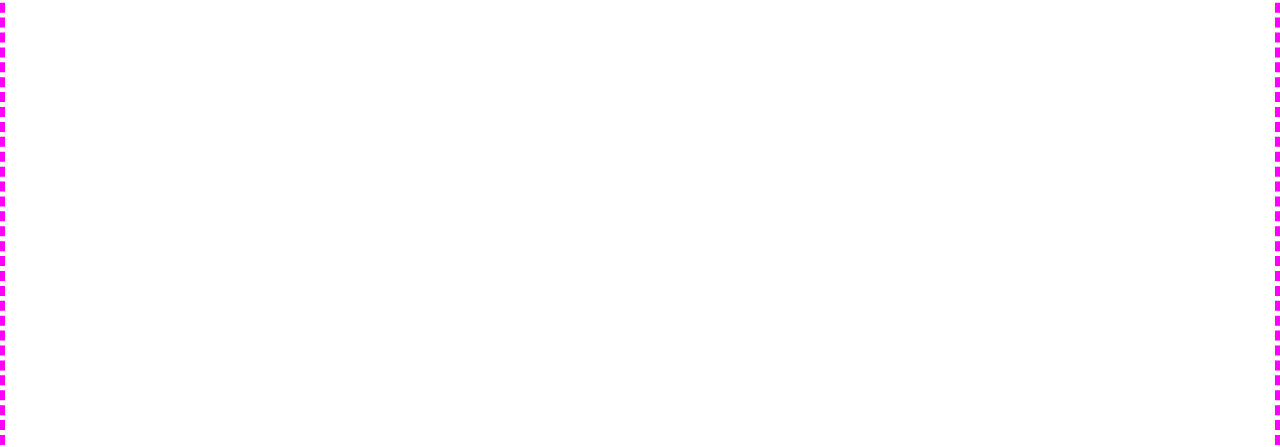
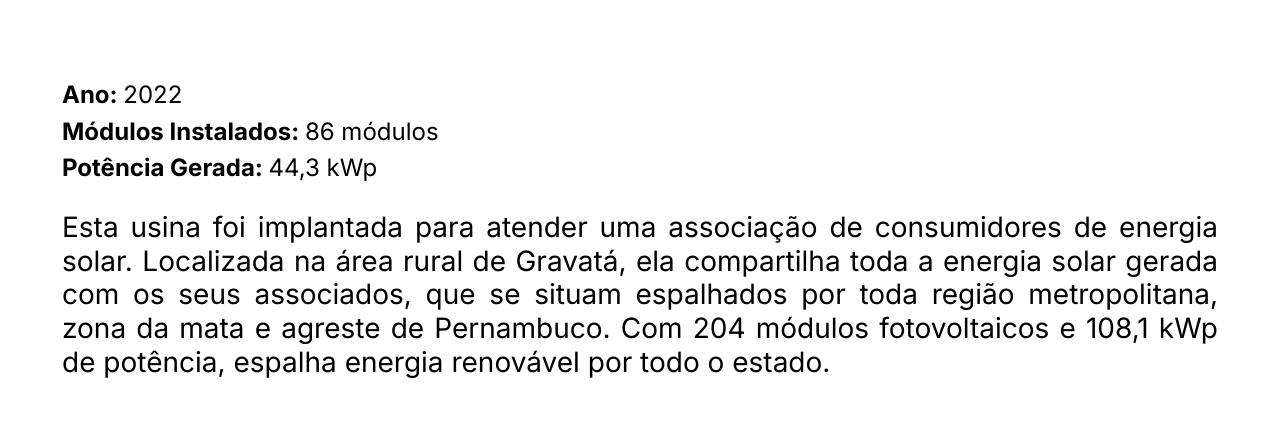
Before and after one commit to mdlpontual/_volta-es_website-react, a React (Vite) app: page /sitioTanque in a window 1280 px wide. Shown: the part 1006-1453 px from the top of the page. Built offline with nearby package versions, Linux system fonts and the light colour scheme.

Commit message:
description text box

```diff
--- a/src/assets/imagesHub.jsx
+++ b/src/assets/imagesHub.jsx
@@ -42,7 +42,7 @@ const IMG = {
     cartoonFullBackground: new URL('./images/backgrounds/cartoon/CARDS-background-full.jpeg', import.meta.url).href,
     cartoonLeftBackground: new URL('./images/backgrounds/cartoon/CARDS-background-house.jpeg', import.meta.url).href,
     cartoonRightBackground: new URL('./images/backgrounds/cartoon/CARDS-background-panels.jpeg', import.meta.url).href,
-    vaBackground: new URL('./images/backgrounds/cartoon/VA-background.jpeg', import.meta.url).href,
+    vaBackground: new URL('./images/backgrounds/cartoon/VA-background.png', import.meta.url).href,
 
     /*---------------------------projects---------------------------*/
     //Fazenda Camarão
--- a/src/ui/pages/projects/Project.scss
+++ b/src/ui/pages/projects/Project.scss
@@ -7,8 +7,8 @@
 }
 #projPageMain {
     @include box-reset-default;
-    border: $gb-con_5-dsh-mag;
-    height: 100vh;
+    //border: $gb-con_5-dsh-mag;
+    height: fit-content;
 }
 #projPageFooter {
     @include box-reset-default;
--- a/src/ui/pages/projects/ProjectsDataHub.jsx
+++ b/src/ui/pages/projects/ProjectsDataHub.jsx
@@ -20,7 +20,7 @@ const projectsData = {
         powerOutput: "44,3 kWp",
         images: [IMG.STO_00, IMG.STO_01, IMG.STO_02, IMG.STO_03, IMG.STO_04, IMG.STO_05],
         menuPage: "prjGvt",
-        description: "Esta usina foi implantada para atender uma associação de consumidores de energia solar, localizada na área rural de Gravatá. Ela compartilha toda a energia solar gerada com os seus associados, que se situam espalhados por toda região metropolitana, zona da mata e agreste de Pernambuco. Com 204 módulos fotovoltaicos e 108,1 kWp de potência, espalha energia renovável por todo o estado!"
+        description: "Esta usina foi implantada para atender uma associação de consumidores de energia solar. Localizada na área rural de Gravatá, ela compartilha toda a energia solar gerada com os seus associados, que se situam espalhados por toda região metropolitana, zona da mata e agreste de Pernambuco. Com 204 módulos fotovoltaicos e 108,1 kWp de potência, espalha energia renovável por todo o estado."
     },
     condMariaFarinha: {
         title: "RESIDÊNCIAL EM MARIA FARINHA",
--- a/src/ui/pages/projects/components/description/ProjectDescription.jsx
+++ b/src/ui/pages/projects/components/description/ProjectDescription.jsx
@@ -1,9 +1,52 @@
-import React from "react";
+/* import React from "react";
+import projectsData from "../../ProjectsDataHub";
 
-function ProjectDescription() {
+function ProjectDescription({ data }) {
   return (
     <>
+      <section id="prjDescCon" className="container-fluid">
+        <div id="projsubtitleRow" className="row">
+          <h2><strong>{data.subtitle}</strong></h2>
+        </div>
+        <div id="projDescRow" className="row">
+          <div id="projProfileCol" className="col">
+            <h4><strong>{data.title}</strong></h4>
+            <h4>{data.subtitle}</h4>
+            <h4><strong>Ano: </strong>{data.year}</h4>
+            <h4><strong>Módulos Instalados: </strong>{data.modules}</h4>
+            <h4><strong>Potência Gerada: </strong>{data.powerOutput}</h4>
+          </div>
+          <div id="projDescCol" className="col">
+            <h4>{data.description}</h4>
+          </div>
+        </div>
+      </section>
+    </>
+  );
+};
 
+export default ProjectDescription; */
+
+import React from "react";
+import projectsData from "../../ProjectsDataHub";
+
+function ProjectDescription({ data }) {
+  return (
+    <>
+      <section id="prjTextCon" className="container-fluid">
+        <div id="projTextRow" className="row">
+          <div id="projTextCol" className="col">
+            <div id="projProfileRow" className="row">
+              <h4><strong>Ano: </strong>{data.year}</h4>
+              <h4><strong>Módulos Instalados: </strong>{data.modules}</h4>
+              <h4><strong>Potência Gerada: </strong>{data.powerOutput}</h4>
+            </div>
+            <div id="projDescRow" className="row">
+              <h3>{data.description}</h3>
+            </div>
+          </div>
+        </div>
+      </section>
     </>
   );
 };
--- a/src/ui/pages/projects/components/description/ProjectDescription.scss
+++ b/src/ui/pages/projects/components/description/ProjectDescription.scss
@@ -1 +1,86 @@
 @use "../../../../../style" as *;
+
+/* #prjDescCon {
+    @include box-reset-default;
+    //border: $gb-con_5-sol-red;
+    height: 110vh;
+    justify-items: center;
+    align-content: center;
+    #projsubtitleRow {
+        @include box-reset-default;
+        //border: $gb-row_5-sol-ylw;
+        strong {
+            color: black;
+        }
+    }
+    #projDescRow {
+        @include box-reset-default;
+        //border: $gb-row_5-sol-ylw;
+        height: fit-content;
+        width: 1300px;
+        align-content: center;
+        padding: 0 50px;
+        gap: 30px;
+        #projDescCol {
+            @include box-reset-default;
+            //border: $gb-col_5-sol-blu;
+            color: black;
+            height: fit-content;
+            width: 50%;
+            text-align: justify;
+            padding: 10px;
+        }
+        #projProfileCol {
+            @include box-reset-default;
+            //border: $gb-col_5-sol-blu;
+            color: black;
+            width: 50%;
+            height: fit-content;
+            padding: 10px;
+            text-align: justify;
+            strong {
+                color: black;
+            }
+        }
+    }
+} */
+
+
+@use "../../../../../style" as *;
+
+#prjTextCon {
+    @include box-reset-default;
+    //border: $gb-con_5-sol-red;
+    height: 110vh;
+    justify-items: center;
+    #projTextRow {
+        @include box-reset-default;
+        //border: $gb-row_5-sol-ylw;
+        height: 100%;
+        max-width: 1300px;
+        align-content: center;
+        align-items: center;
+        padding: 50px;
+        #projTextCol {
+            @include box-reset-default;
+            //border: $gb-col_5-sol-blu;
+            #projDescRow {
+                @include box-reset-default;
+                //border: $gb-row_5-sol-org;
+                color: black;
+                text-align: justify;
+                padding: 10px 0;
+            }
+            #projProfileRow {
+                @include box-reset-default;
+                //border: $gb-row_5-sol-org;
+                color: black;
+                text-align: justify;
+                padding: 10px 0;
+                strong {
+                    color: black;
+                }
+            }
+        }
+    }
+}
--- a/src/ui/pages/projects/components/jumbotron/ProjectJumbotron.scss
+++ b/src/ui/pages/projects/components/jumbotron/ProjectJumbotron.scss
@@ -14,6 +14,7 @@
 
   #prjJumboCon {
     @include box-reset-default;
+    //border: $gb-con_5-sol-red;
     height: 100vh;
     background-size: cover;
     background-repeat: no-repeat;
```
